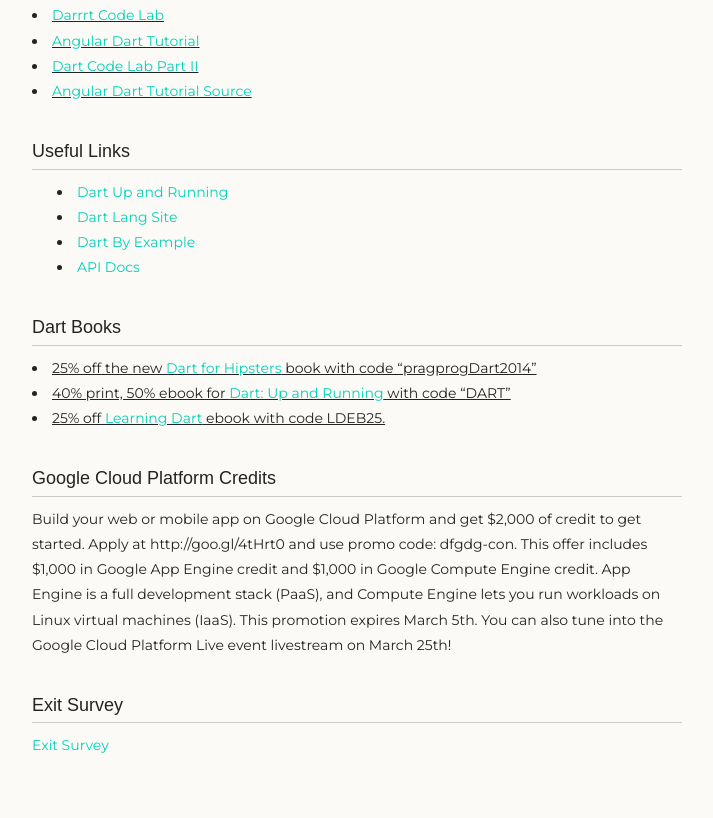
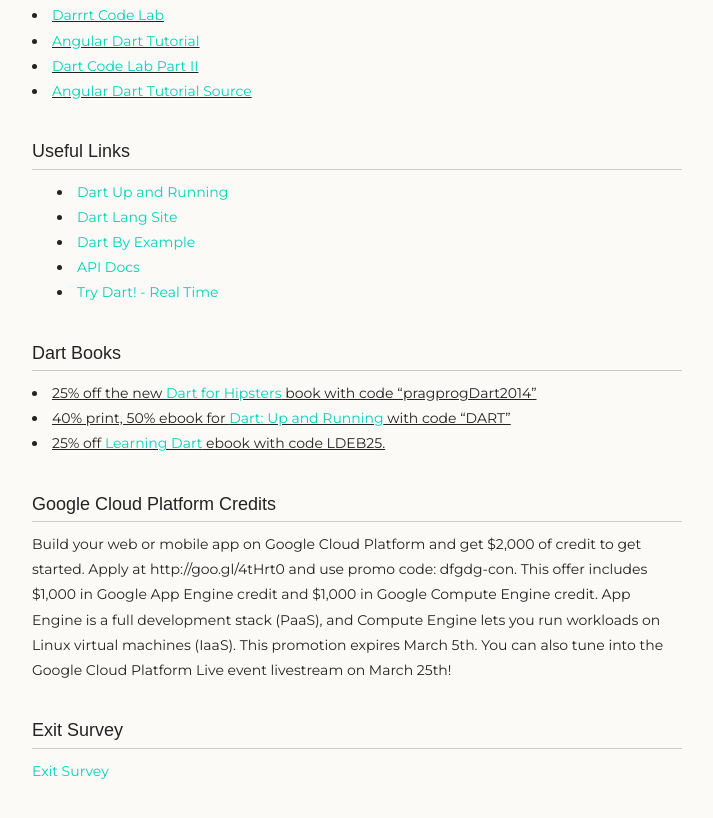
Before and after one commit to jamescha/DartFlightSchool, a plain HTML site: page index.html in a window 1280 px wide. Shown: the part 856-1674 px from the top of the page, without its empty margins (278-991 px from the left). Drawn offline with Linux system fonts and the light colour scheme.

Commit message:
Added Try Dart

```diff
--- a/index.html
+++ b/index.html
@@ -61,6 +61,7 @@
   <li><a href="https://www.dartlang.org/">Dart Lang Site</a></li>
   <li><a href="https://www.dartlang.org/dart-by-example/">Dart By Example</a></li>
   <li><a href="https://api.dartlang.org/apidocs/channels/stable/#home">API Docs</a></li>
+  <li><a href="http://try.dartlang.org/">Try Dart! - Real Time</a></li>
 </ul>
 
 <h3>
```
